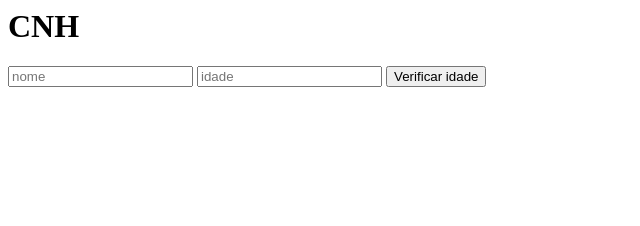
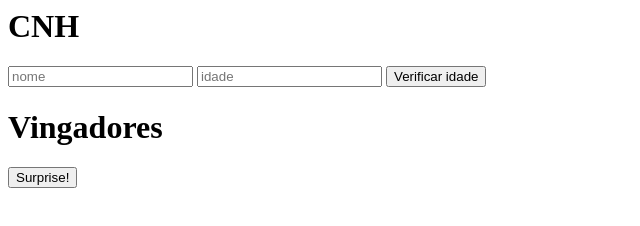
Before and after one commit to edcruz29/cypressDiscoveryJs, a plain HTML site: page index.html in a window 1280 px wide. Shown: the whole page, without its empty margins (0-640 px from the left). Drawn offline with Linux system fonts and the light colour scheme.

Commit message:
chegamos em array

```diff
--- a/index.html
+++ b/index.html
@@ -18,7 +18,26 @@
     <input type="number" name="age" placeholder="idade" id="age"/>
     <button type="button" onclick="verifyAge()">Verificar idade</button>
 
+    <h1>Vingadores</h1>
+
+    <button type="button" onclick="avengersList()">Surprise!</button>
+    <ul id="avengers"></ul>
+
     <script type="text/javascript">
+
+        var avengers = ['Tony Stark', 'Clint Barton', 'Natasha Romanoff', 'Steve Rogers']
+
+
+        function avengersList (){
+            var ul = document.getElementById('avengers');
+            ul.innerHTML= '';
+            avengers.forEach((a)=>{
+               var li = document.createElement('li')
+               var text = document.createTextNode(a)
+               li.appendChild(text)
+               ul.appendChild(li)
+            })
+        }
 
         function verifyAge(){
            const nameOfUser = document.querySelector('input[name=name]');
```
